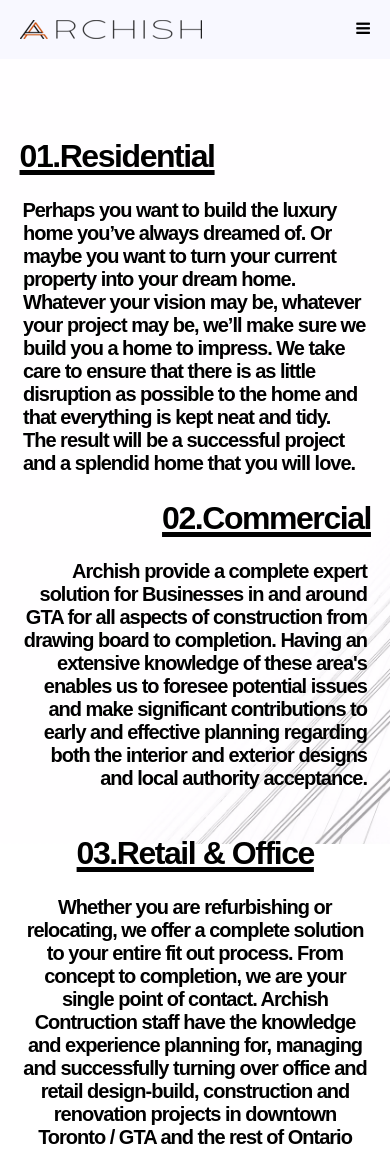
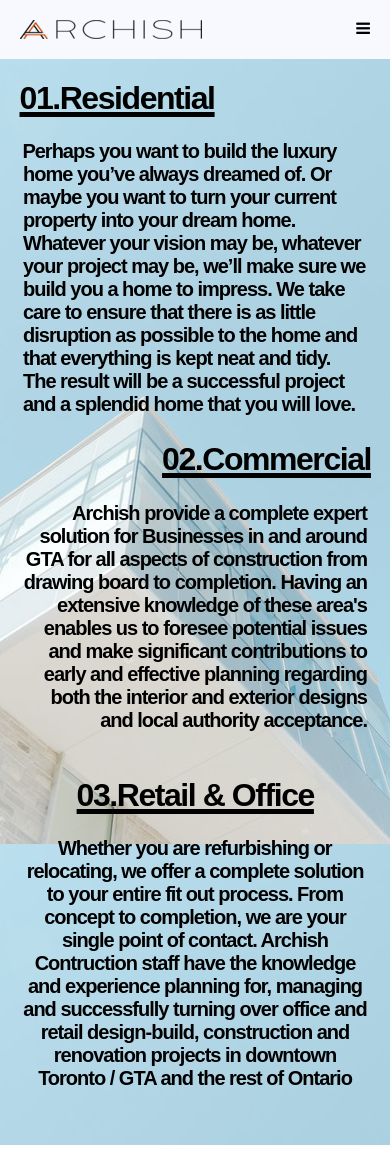
Before and after one commit to shyams1993/Archish-Construction-Ltd, a plain HTML site: page sector.html in a window 390 px wide. Drawn offline with nearby package versions, Linux system fonts and the light colour scheme.

Commit message:
Add files via upload

```diff
--- a/sector.css
+++ b/sector.css
@@ -95,7 +95,7 @@
 
 @media screen and (max-width: 700px){
     .mainbox{
-        padding-top: 30%;
+        padding-top: 15%;
         display: block !important;
     }
     #num1, #num2, #num3, #num4{
--- a/sector.html
+++ b/sector.html
@@ -9,7 +9,7 @@
     <link rel="stylesheet" href="https://cdnjs.cloudflare.com/ajax/libs/animate.css/4.1.1/animate.min.css"/>
     <title>Archish Construction Ltd.</title>
 </head>
-<body>
+<body style="background-image: url(pexels.jpg); height: 100vh; background-position: center; background-size: cover; background-attachment: fixed;">
     <nav class="main-nav" id="topNav">
         <a class="brand" href=""><img src="logo.png" alt="" srcset=""></a>
         <a href="index.html">Home</a>
@@ -22,7 +22,7 @@
           </a>
     </nav>
 
-    <header style="background-image: url(building4.jpg); height: 100vh; max-width: 100%;background-size: cover; background-attachment: fixed;">
+    <header>
     <div class="mainbox">
         <div id="one">
             <span id="num1"><h1 class="animate__animated animate__backInLeft">01.Residential</h1></span>
```
Also changed, not shown: pexels.jpg (added).
